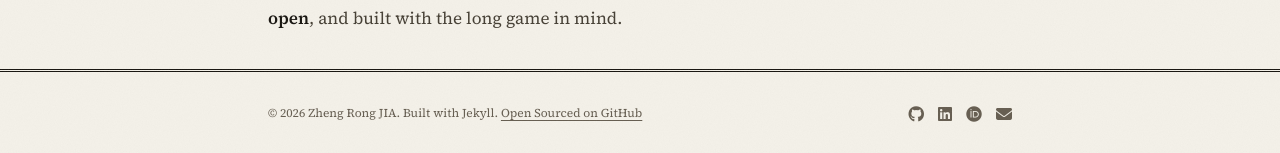
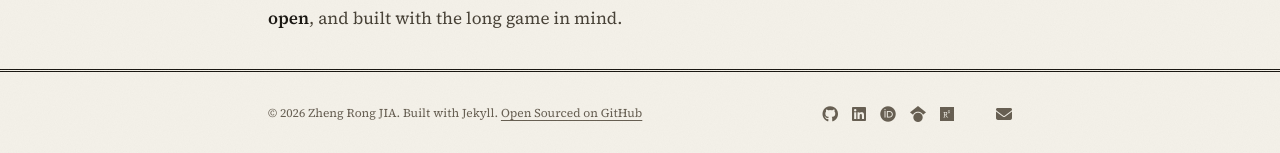
Before and after one commit to ZR-JIA/zr-jia.github.io, a Jekyll site: the page built from _pages/index.md, in a window 1280 px wide and 900 px high, scrolled down 1623 px. Shown: the part 744-897 px from the top of the window. Built offline with Jekyll 4.4.1, drawn with Linux system fonts in a browser that asks for light colours; a style sheet for code colours, icons or effects is not loaded.

Commit message:
content: add the academic profiles to the footer
The footer linked GitHub, LinkedIn, ORCID and email only. Add Google
Scholar, ResearchGate, Web of Science and Scopus after ORCID, each with
its brand icon and an aria-label:

  Google Scholar  fab fa-google-scholar  (Font Awesome)
  ResearchGate    fab fa-researchgate    (Font Awesome)
  Web of Science  ai ai-clarivate        (Academicons; Clarivate runs WoS)
  Scopus          ai ai-scopus           (Academicons)

Email stays last.

```diff
--- a/_includes/footer.html
+++ b/_includes/footer.html
@@ -6,6 +6,10 @@
         <a href="https://github.com/ZR-JIA" aria-label="GitHub"><i class="fab fa-github"></i></a>
         <a href="https://www.linkedin.com/in/zhengrong-jia-866456374" aria-label="LinkedIn"><i class="fab fa-linkedin"></i></a>
         <a href="https://orcid.org/0009-0007-8829-6713" aria-label="ORCID"><i class="fab fa-orcid"></i></a>
+        <a href="https://scholar.google.com/citations?user=juPceOgAAAAJ&hl=en" aria-label="Google Scholar"><i class="fab fa-google-scholar"></i></a>
+        <a href="https://www.researchgate.net/profile/Zhengrong-Jia-2" aria-label="ResearchGate"><i class="fab fa-researchgate"></i></a>
+        <a href="https://www.webofscience.com/wos/author/record/RFS-2719-2026" aria-label="Web of Science"><i class="ai ai-clarivate"></i></a>
+        <a href="https://www.scopus.com/authid/detail.uri?authorId=60820100100" aria-label="Scopus"><i class="ai ai-scopus"></i></a>
         <a href="mailto:zhengrong.jia.academic@gmail.com" aria-label="Email"><i class="fas fa-envelope"></i></a>
       </div>
     </div>
```
